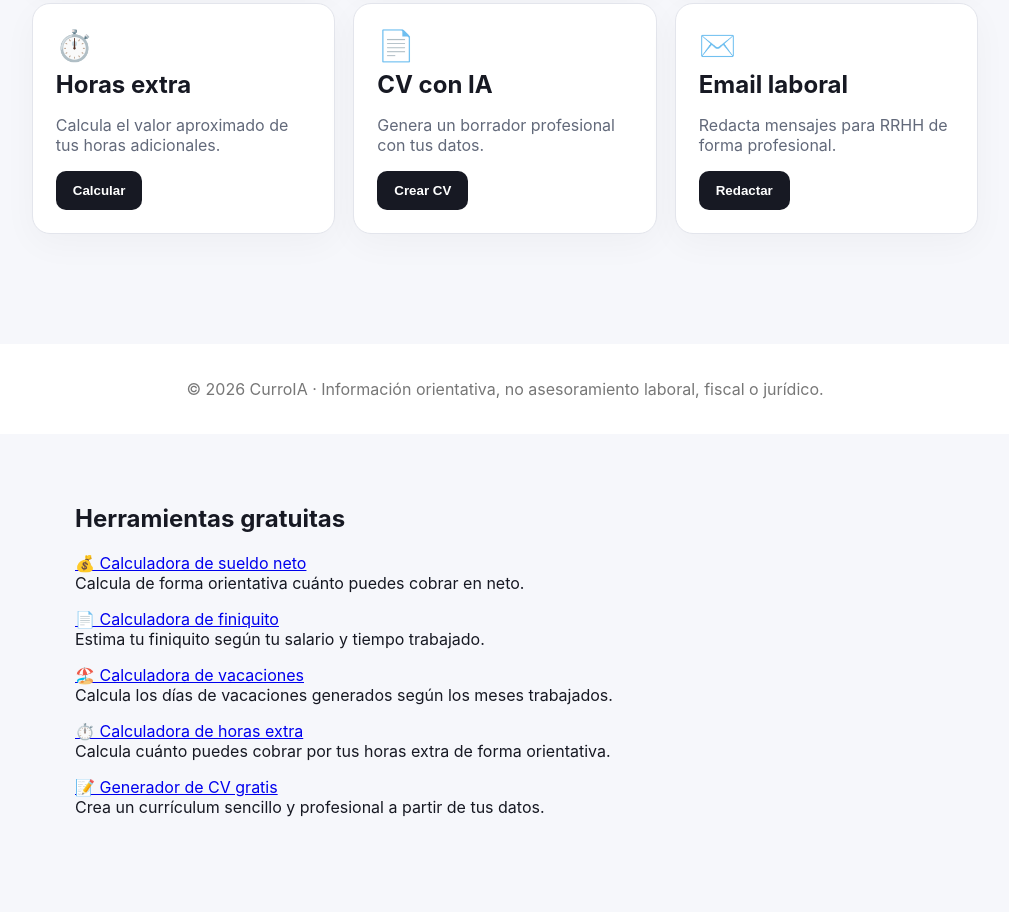
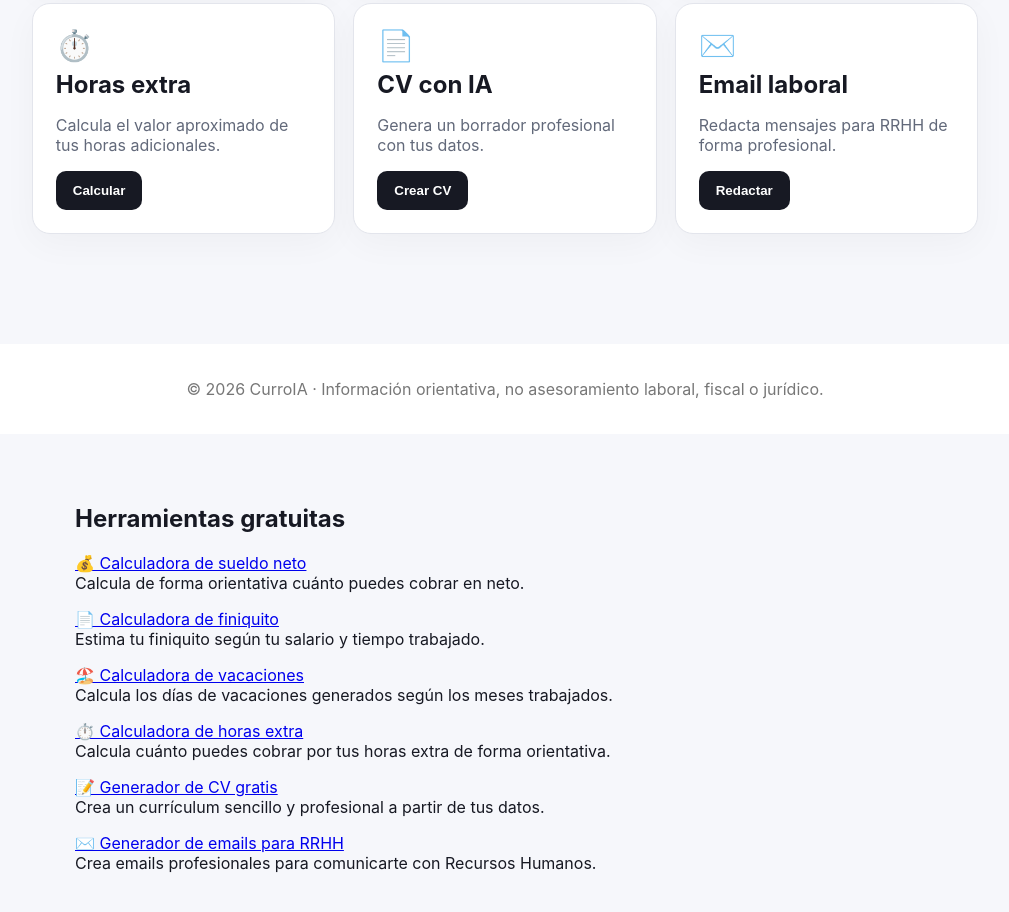
Before and after one commit to Kenufo/CurroIA, a plain HTML site: page index.html in a window 1280 px wide. Shown: the part 637-1549 px from the top of the page, without its empty margins (135-1144 px from the left). Before the commit the page ends 1520 px from the top, so only its background shows below. Drawn offline with Linux system fonts and the light colour scheme.

Commit message:
Add email generator link to index.html

```diff
--- a/index.html
+++ b/index.html
@@ -93,5 +93,9 @@ Calcula cuánto puedes cobrar por tus horas extra de forma orientativa.
 <p>
 <a href="generador-cv/">📝 Generador de CV gratis</a><br>
 Crea un currículum sencillo y profesional a partir de tus datos.
+</p>
+    <p>
+<a href="email-rrhh/">✉️ Generador de emails para RRHH</a><br>
+Crea emails profesionales para comunicarte con Recursos Humanos.
 </p>  </section>
 </body></html>
```
